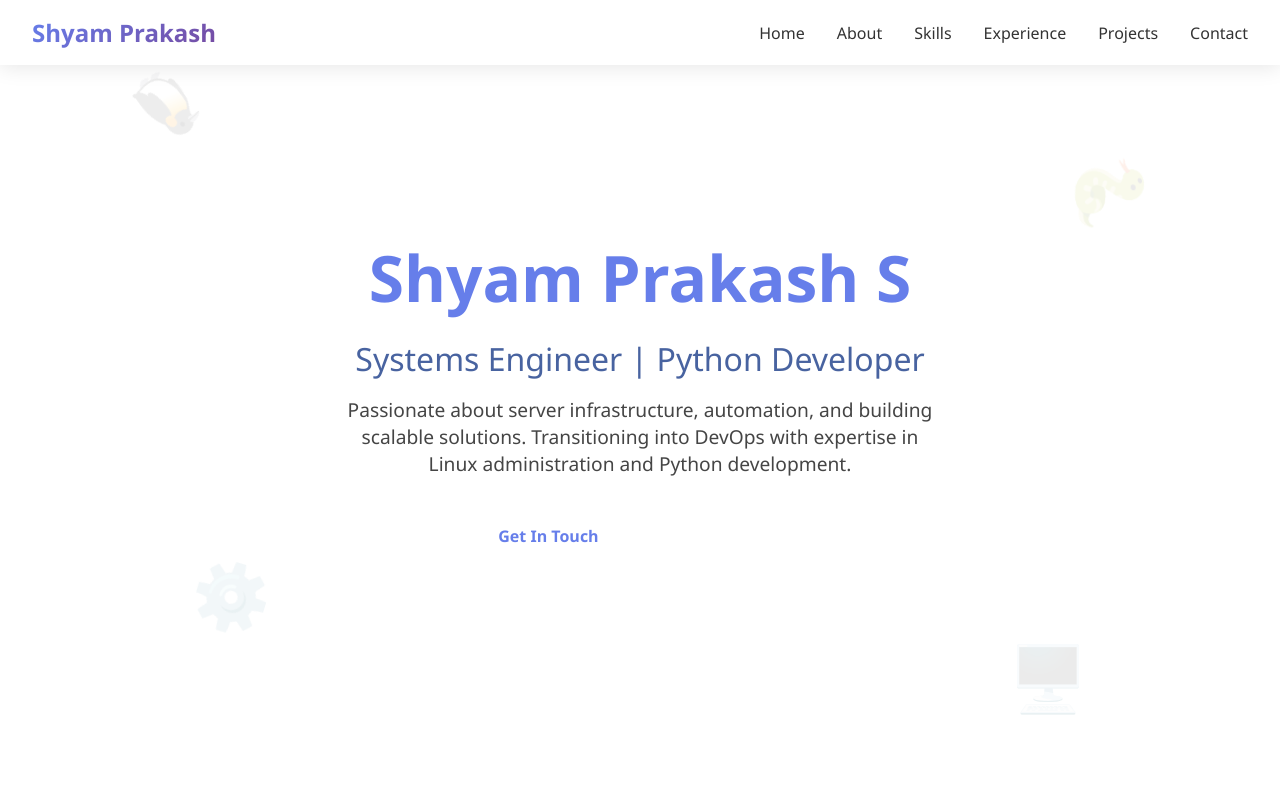
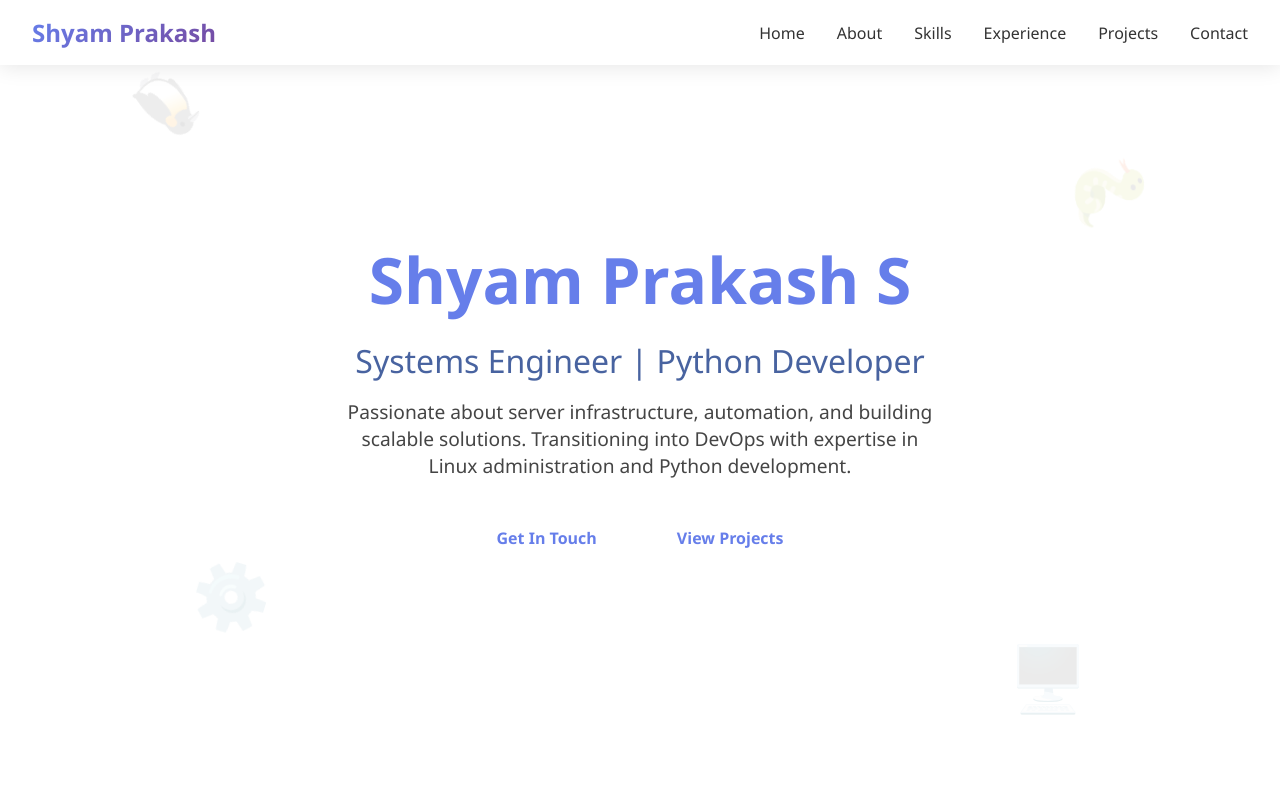
Before and after one commit to shyam-prakash-s/personal-website-2.0, a plain HTML site: page index.html in a window 1280 px wide. Shown: the top 800 px of the page. Drawn offline with Linux system fonts and the light colour scheme.

Commit message:
personal website 3.0 index.html

```diff
--- a/index.html
+++ b/index.html
@@ -166,15 +166,14 @@
         }
 
         .btn-secondary {
-            background: transparent;
-            color: white;
-            border: 2px solid white;
+            background: white;
+            color: #667eea;
+            font-weight: bold;
         }
 
         .btn-secondary:hover {
-            background: white;
-            color: #667eea;
             transform: translateY(-3px);
+            box-shadow: 0 10px 25px rgba(0,0,0,0.2);
         }
 
         .floating-icons {
```
